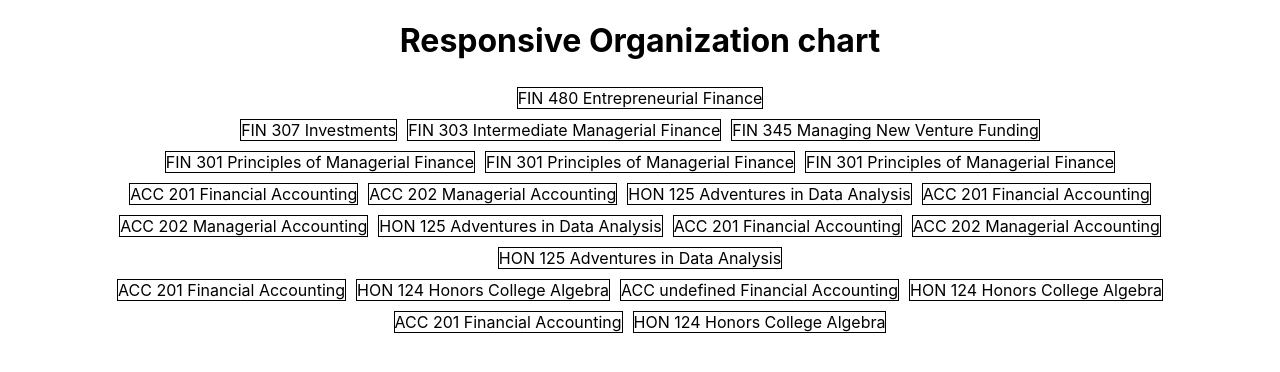
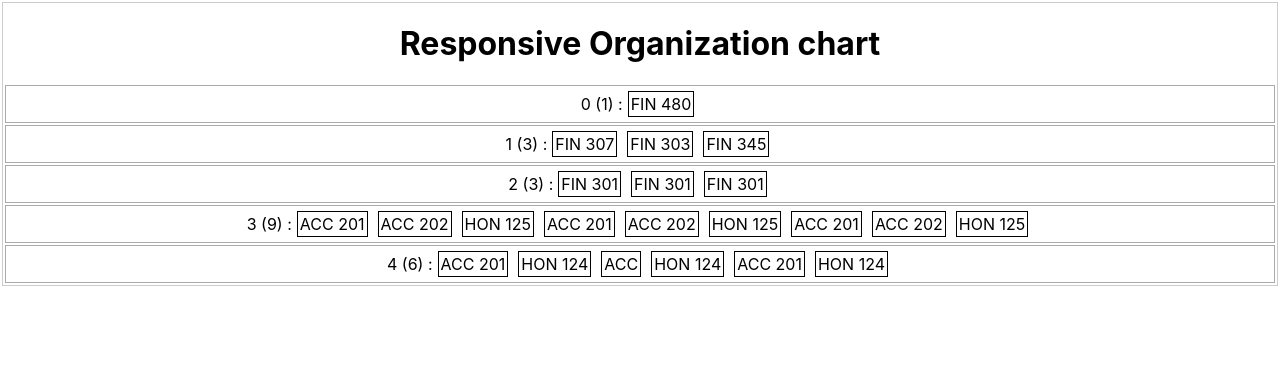
Before and after one commit to asadcs/React-Organogram, a React (Create React App) app in the folder organogram/: page / in a window 1280 px wide. Shown: the top 372 px of the page. Built offline with nearby package versions, Linux system fonts and the light colour scheme.

Commit message:
RowLength Implemented
Array Length Implemented

```diff
--- a/organogram/src/CourseController.js
+++ b/organogram/src/CourseController.js
@@ -221,10 +221,17 @@ const flattern = (arr) => {
 
 const convertPrerequisiteTreeTorows = (ParentCourse) => {
   const createChildRowfromParentRow = (parentRow) => {
-    const row = flattern(
-      parentRow.map((rowCourses) => rowCourses["prerequisitesExpanded"])
-    );
-    if (row.find((Course) => Course.prerequisitesExpanded.length > 0)) {
+    console.log(parentRow);
+
+    const row = {
+      courses: flattern(
+        parentRow.courses.map(
+          (rowCourses) => rowCourses["prerequisitesExpanded"]
+        )
+      ),
+    };
+    //debugger;
+    if (row.courses.find((Course) => Course.prerequisitesExpanded.length > 0)) {
       log("convertPrerequisiteTreeTorows", row, "row1");
       return [row].concat(createChildRowfromParentRow(row));
     }
@@ -234,7 +241,7 @@ const convertPrerequisiteTreeTorows = (ParentCourse) => {
   //debugger;
   //console.log(ParentCourse);
 
-  const row1 = [ParentCourse];
+  const row1 = { courses: [ParentCourse] };
   log("convertPrerequisiteTreeTorows", row1, "row1");
   return [row1].concat(createChildRowfromParentRow(row1));
 };
@@ -335,24 +342,20 @@ const OrgChartNode = ({ Course }) => {
     <div className="node">
       {/* console.log(Course)
         {'asad'} */}
-      {Course.subject + " " + Course.number + " " + Course.title}
-      {/* {Course.subject} */}
+      {/* {Course.subject + " " + Course.number + " " + Course.title} */}
+      {Course.subject} {Course.number}
       {/* {Course.title} */}
     </div>
   );
 };
 const OrgChart = ({ rows }) => {
-  // console.log("----------------");
-  // console.log("OrgChart rows ");
-  // console.log("----------------");
-  // console.log(rows);
-  // console.log("----------------");
   log("OrgChart", rows, "rows");
 
-  const rowNodes = rows.map((row) => (
+  const rowNodes = rows.map((row, index) => (
     // console.log(rows)
-    <div>
-      {row.map((Course) => (
+    <div className="orgChartRow">
+      {index} ({row.length}) :
+      {row.courses.map((Course) => (
         <OrgChartNode Course={Course} />
         //console.log(Course)
       ))}
@@ -360,7 +363,7 @@ const OrgChart = ({ rows }) => {
   ));
 
   return (
-    <div>
+    <div className="orgChart">
       <h1>Responsive Organization chart</h1>
       {rowNodes}
     </div>
@@ -390,14 +393,19 @@ class CourseController extends Component {
       "CoursePrerequisites[0]"
     );
 
-    const rows = convertPrerequisiteTreeTorows(CoursePrerequisites[0]);
-    console.log(rows);
+    const rows = convertPrerequisiteTreeTorows(CoursePrerequisites[0]).map(
+      (r) => ({
+        ...r,
+        length: r.courses.length,
+      })
+    );
+    // console.log(rows);
     return (
       <div>
         {/* {'asad'} */}
         <OrgChart rows={rows} />
-        {console.log("OrgChart" + rows)}
-        {console.log(rows)}
+        {/* {console.log("OrgChart" + rows)}
+        {console.log(rows)} */}
       </div>
     );
   }
--- a/organogram/src/OrgChart.css
+++ b/organogram/src/OrgChart.css
@@ -1,11 +1,19 @@
-.node{
-    border:solid 1px #000000;
-    display: inline-block;
-    margin: 5px;
-    /* display: flex;
+.node {
+  border: solid 1px #000000;
+  display: inline-block;
+  margin: 5px;
+  padding: 2px;
+  /* display: flex;
 flex-direction: row; */
 }
-
+.orgChart {
+  margin: 2px;
+  border: solid 1px #ccc;
+}
+.orgChartRow {
+  margin: 2px;
+  border: solid 1px #aaa;
+}
 /* .nodeRow{
 
 } */
```
